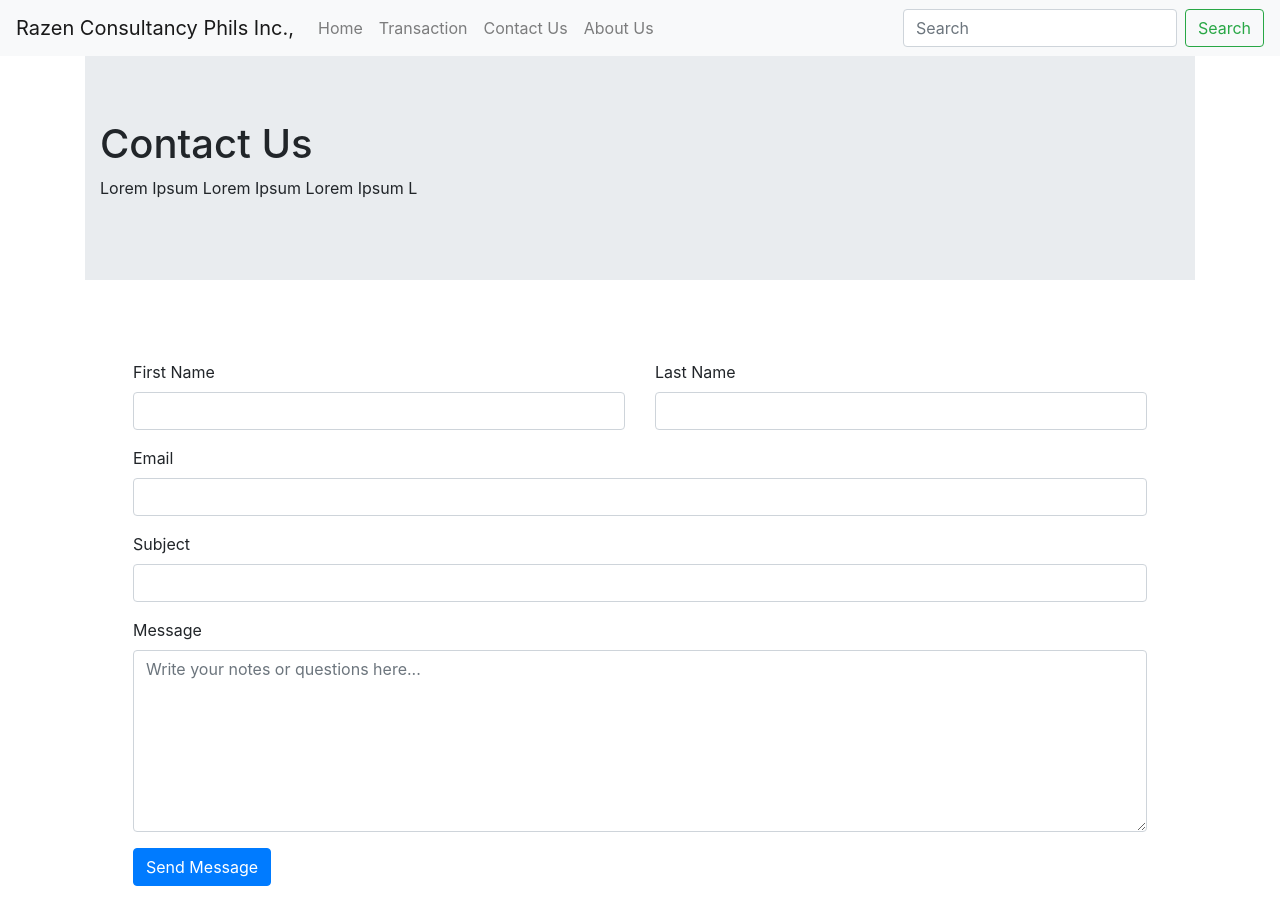
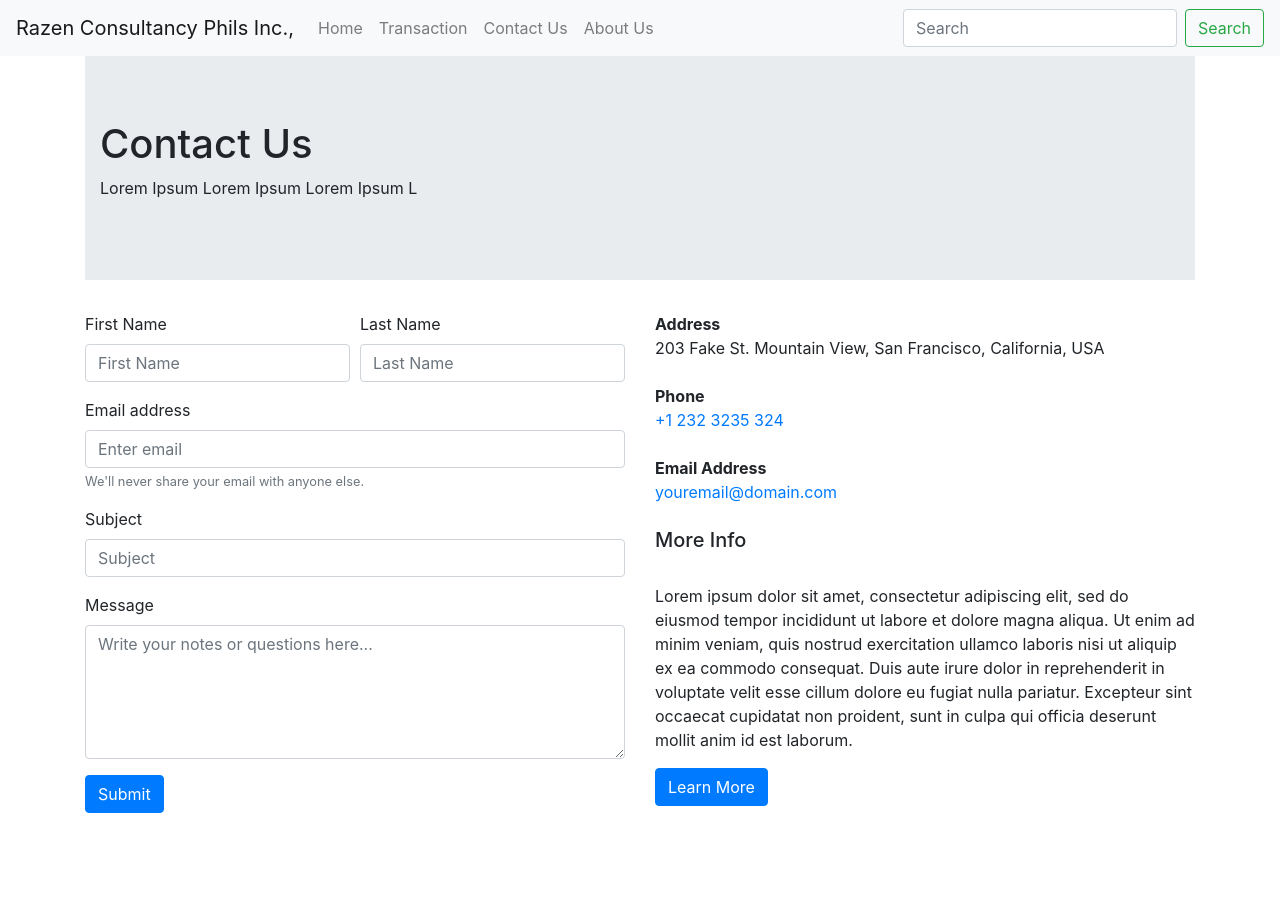
Before and after one commit to stephenbowie/rayzen, a React (Create React App) app: page /contact in a window 1280 px wide. Shown: the top 924 px of the page. After the commit the page ends 822 px from the top, so only its background shows below. Built offline with nearby package versions, Linux system fonts and the light colour scheme.

Commit message:
Edit UI of Contact and About Pages

```diff
--- a/public/index.html
+++ b/public/index.html
@@ -25,7 +25,7 @@
       work correctly both with client-side routing and a non-root public URL.
       Learn how to configure a non-root public URL by running `npm run build`.
     -->
-    <title>Rayzen</title>
+    <title>Razen Inc</title>
   </head>
   <body>
     <noscript>You need to enable JavaScript to run this app.</noscript>
--- a/src/components/About.css
+++ b/src/components/About.css
@@ -1,4 +1,8 @@
 .resize {
-    width:300px;
-    height: auto;
+    width:290px;
+    height: 290px;
 }
+
+.displayName {
+    padding-left: 15%;
+}
--- a/src/components/About.jsx
+++ b/src/components/About.jsx
@@ -19,14 +19,22 @@ export default class About extends Component {
             <br/>
             <Row>
               <Col>
-                <Image src="./assets/asd.jpg" className="roundedCircle resize" />
-                <h2>Zeny Abad</h2>
-                <p>Lorem ipsum dolor sit amet,</p>
+                <Image src="./assets/asd1.jpg" className="resize" roundedCircle />
+                <br />
+                <h2 class="displayName">Zenaida Abad</h2>
+                <p>Lorem ipsum dolor sit amet, consectetur adipiscing elit, sed do eiusmod tempor incididunt ut l</p>
               </Col>
               <Col>
-                <Image src="./assets/asd.jpg" className="roundedCircle resize" />
-                <h2>Raymund Abad</h2>
-                <p>tatay tatay tatay tatay </p>
+                <Image src="./assets/asd2.jpg" className="resize" roundedCircle />
+                <br />
+                <h2 class="displayName">Raymund Abad</h2>
+                <p>Lorem ipsum dolor sit amet, consectetur adipiscing elit, sed do eiusmod tempor incididunt ut l</p>
+              </Col>
+              <Col>
+                <Image src="./assets/asd1.jpg" className="resize" roundedCircle />
+                <br />
+                <h2 class="displayName">Zorina Abad</h2>
+                <p>Lorem ipsum dolor sit amet, consectetur adipiscing elit, sed do eiusmod tempor incididunt ut l</p>
               </Col>
             </Row>
             </Container>
--- a/src/components/Contact.jsx
+++ b/src/components/Contact.jsx
@@ -1,6 +1,6 @@
 import React, { Component } from "react";
 import { MyJumbotron } from "./custombootstrapcomponents/MyJumbotron";
-
+import {Col, Row, Form, Button} from 'react-bootstrap';
 
 export default class Contact extends Component {
 
@@ -11,48 +11,61 @@ export default class Contact extends Component {
               header="Contact Us"
               body="Lorem Ipsum Lorem Ipsum Lorem Ipsum L"
             />
-          <form action="#" class="p-5 bg-white">
-              <div class="row form-group">
-                <div class="col-md-6 mb-3 mb-md-0">
-                  <label class="text-black" for="fname">First Name</label>
-                  <input type="text" id="fname" class="form-control"/>
-                </div>
-                <div class="col-md-6">
-                  <label class="text-black" for="lname">Last Name</label>
-                  <input type="text" id="lname" class="form-control"/>
-                </div>
-              </div>
+          <Row>
+          <Col>
+            <Form>
+              <Form.Row>
+                <Form.Group as={Col} controlId="formGridEmail">
+                  <Form.Label>First Name</Form.Label>
+                  <Form.Control type="firstName" placeholder="First Name" />
+                </Form.Group>
+                <Form.Group as={Col} controlId="formGridPassword">
+                  <Form.Label>Last Name</Form.Label>
+                  <Form.Control type="lastName" placeholder="Last Name" />
+                </Form.Group>
+              </Form.Row>
+              <Form.Group controlId="formBasicEmail">
+                <Form.Label>Email address</Form.Label>
+                <Form.Control type="email" placeholder="Enter email" />
+                <Form.Text className="text-muted">
+                We'll never share your email with anyone else.
+                </Form.Text>
+              </Form.Group>
+              <Form.Group controlId="formSubject">
+                <Form.Label>Subject</Form.Label>
+                <Form.Control type="subject" placeholder="Subject" />
+              </Form.Group>
+              <Form.Group controlId="exampleForm.ControlTextarea1">
+                <Form.Label>Message</Form.Label>
+                <Form.Control as="textarea" rows="5" placeholder="Write your notes or questions here..." />
+              </Form.Group>
+              <Button variant="primary" type="submit">
+                Submit
+              </Button>
+            </Form>
+          </Col>
 
-              <div class="row form-group">
-                <div class="col-md-12">
-                  <label class="text-black" for="email">Email</label>
-                  <input type="email" id="email" class="form-control"/>
-                </div>
-              </div>
+          <Col>
+            <div class="bg-white">
+              <p class="mb-0 font-weight-bold">Address</p>
+              <p class="mb-4">203 Fake St. Mountain View, San Francisco, California, USA</p>
 
-              <div class="row form-group">
+              <p class="mb-0 font-weight-bold">Phone</p>
+              <p class="mb-4"><a href="/">+1 232 3235 324</a></p>
 
-                <div class="col-md-12">
-                  <label class="text-black" for="subject">Subject</label>
-                  <input type="subject" id="subject" class="form-control"/>
-                </div>
-              </div>
-
-              <div class="row form-group">
-                <div class="col-md-12">
-                  <label class="text-black" for="message">Message</label>
-                  <textarea name="message" id="message" cols="30" rows="7" class="form-control" placeholder="Write your notes or questions here..."></textarea>
-                </div>
-              </div>
-
-              <div class="row form-group">
-                <div class="col-md-12">
-                  <input type="submit" value="Send Message" class="btn btn-primary btn-md text-white"/>
-                </div>
-              </div>
-            </form>
-        </div>
-      )
-
+              <p class="mb-0 font-weight-bold">Email Address</p>
+              <p class="mb-0"><a href="/">youremail@domain.com</a></p>
+            </div>
+            <br />
+            <div class="bg-white">
+              <h3 class="h5 text-black">More Info</h3>
+              <br />
+              <p>Lorem ipsum dolor sit amet, consectetur adipiscing elit, sed do eiusmod tempor incididunt ut labore et dolore magna aliqua. Ut enim ad minim veniam, quis nostrud exercitation ullamco laboris nisi ut aliquip ex ea commodo consequat. Duis aute irure dolor in reprehenderit in voluptate velit esse cillum dolore eu fugiat nulla pariatur. Excepteur sint occaecat cupidatat non proident, sunt in culpa qui officia deserunt mollit anim id est laborum.</p>
+              <p><a href="/" class="btn btn-primary btn-md text-white">Learn More</a></p>
+            </div>
+          </Col>
+        </Row>
+      </div>
+    )
   }
 }
```
Also changed, not shown: public/assets/asd1.jpg (added), public/assets/asd2.jpg (added).
